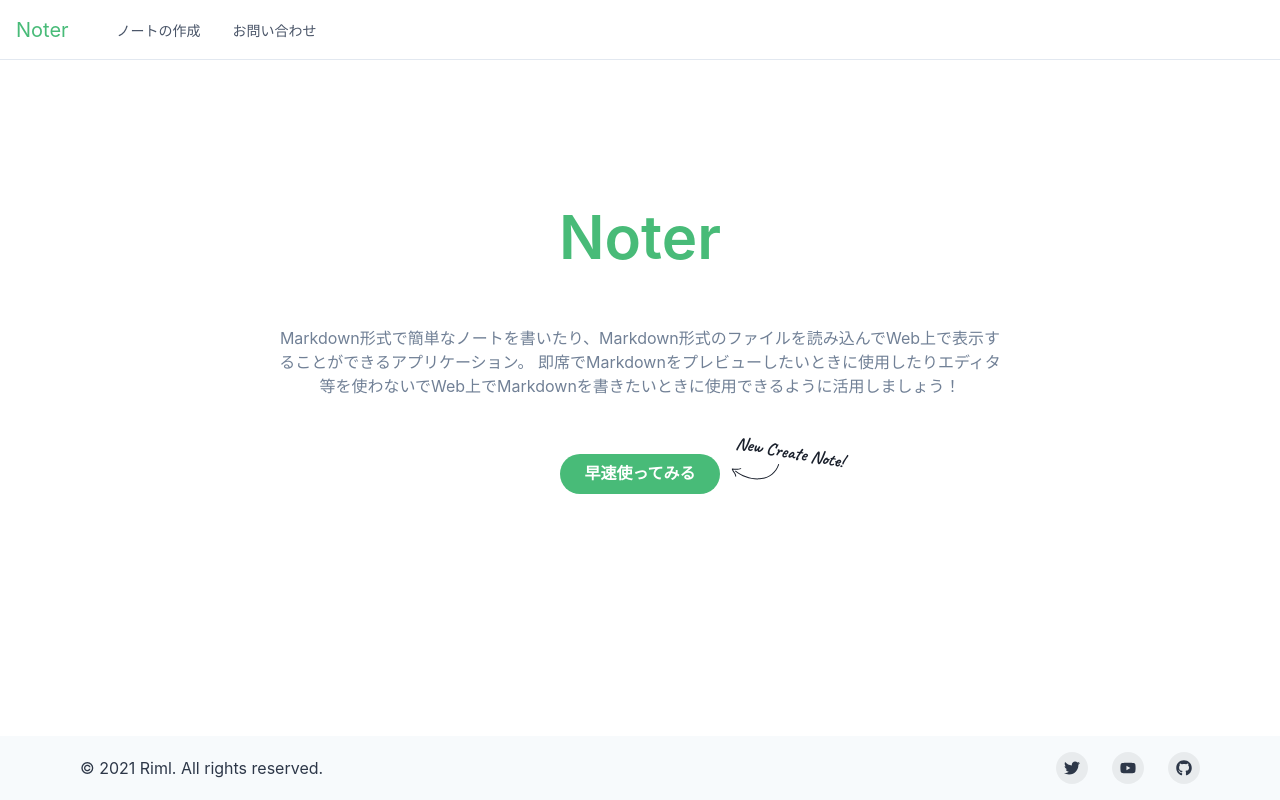
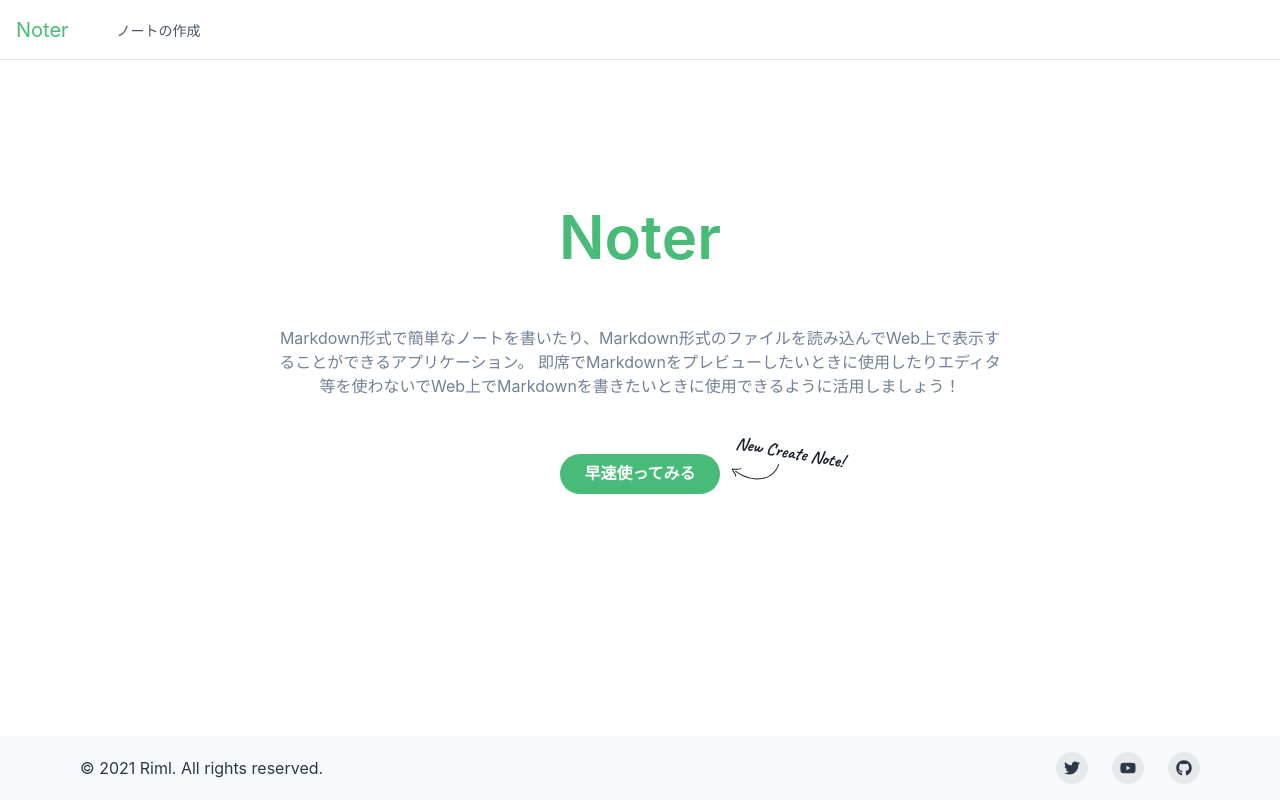
Before and after one commit to RimlTempest/Noter, a Next.js app: page / in a window 1280 px wide. Built offline with nearby package versions, Linux system fonts and the light colour scheme.

Commit message:
todo: 今は実装しないページをコメントアウト

```diff
--- a/src/components/header/navItems.ts
+++ b/src/components/header/navItems.ts
@@ -9,15 +9,15 @@ export const NAV_ITEMS: Array<NavItemType> = [
                 subLabel: '空の状態から新規ノートを作成します',
                 href: '/create',
             },
-            {
-                label: 'サンプルから新規作成',
-                subLabel: 'サンプルを選んでそこから新規ノートを作成します。',
-                href: '/sample',
-            },
+            // {
+            //     label: 'サンプルから新規作成',
+            //     subLabel: 'サンプルを選んでそこから新規ノートを作成します。',
+            //     href: '/sample',
+            // },
         ],
     },
-    {
-        label: 'お問い合わせ',
-        href: '/contact',
-    },
+    // {
+    //     label: 'お問い合わせ',
+    //     href: '/contact',
+    // },
 ];
```
